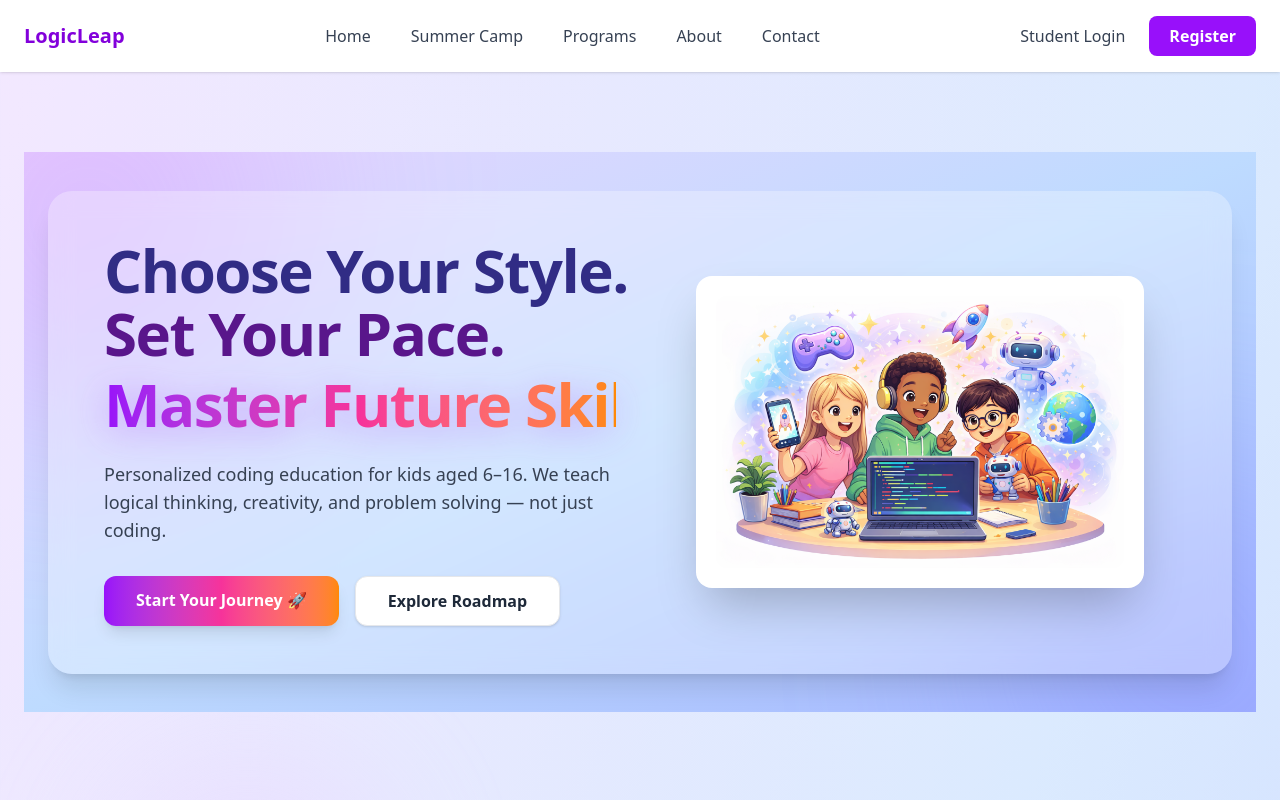
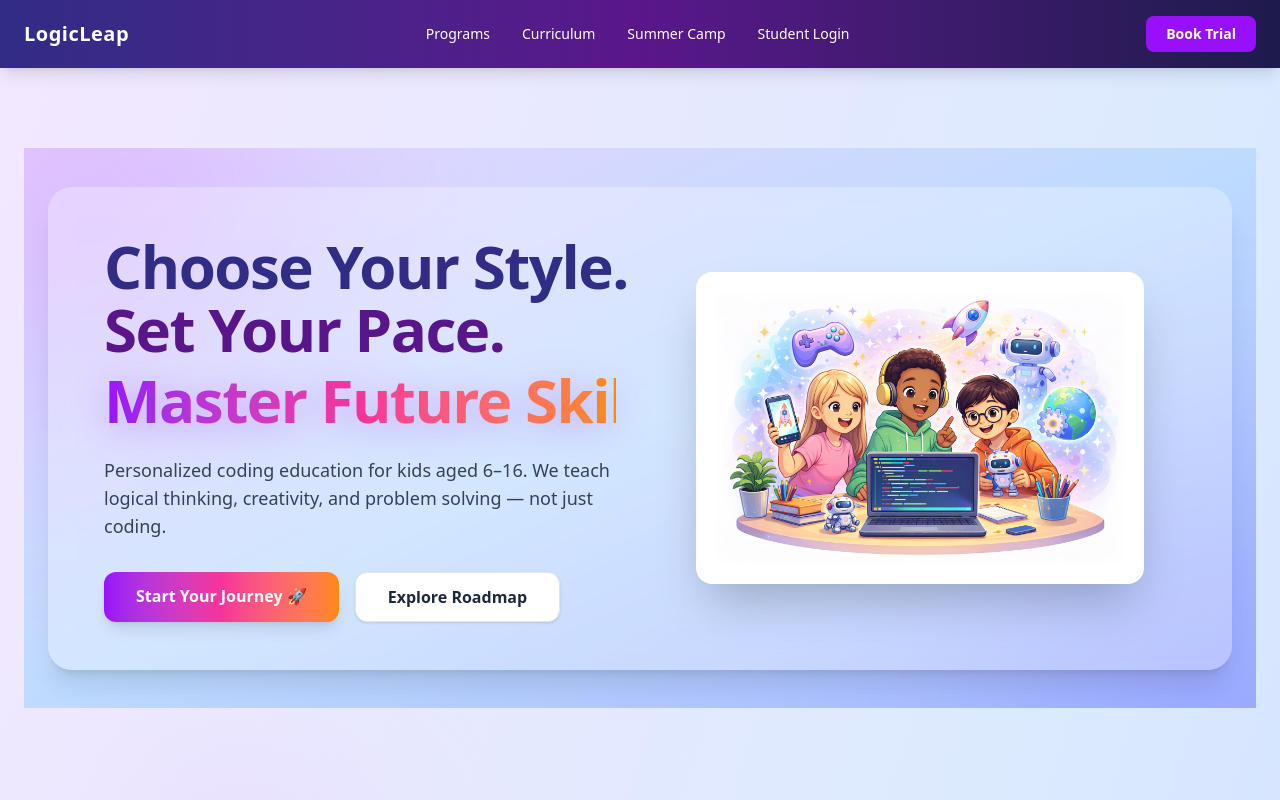
Before and after one commit to srushteesingh/logicleap-platform, a Next.js app: page / in a window 1280 px wide. Shown: the top 800 px of the page. Built offline with nearby package versions, Linux system fonts and the light colour scheme.

Commit message:
update header

```diff
--- a/app/layout.tsx
+++ b/app/layout.tsx
@@ -31,61 +31,43 @@ export default function RootLayout({
     <html lang="en">
       <body className="bg-gradient-to-br from-purple-100 via-blue-100 to-indigo-200">
         {/* HEADER */}
-        <header className="w-full bg-white shadow-sm sticky top-0 z-50">
-          <div className="max-w-7xl mx-auto px-6 py-4 flex items-center justify-between">
+        <header className="sticky top-0 z-50 bg-gradient-to-r from-indigo-900 via-purple-900 to-indigo-950 text-white shadow-lg">
+          <div className="max-w-7xl mx-auto flex items-center justify-between px-6 py-4">
             {/* Logo */}
-            <Link href="/" className="text-xl font-bold text-purple-700">
-              LogicLeap
-            </Link>
+            <div className="text-xl font-bold tracking-wide">LogicLeap</div>
 
             {/* Navigation */}
-            <nav className="hidden md:flex items-center gap-10 text-gray-700 font-medium">
-              <Link href="/" className="hover:text-purple-600 transition">
-                Home
-              </Link>
+            <nav className="flex gap-8 text-sm font-medium">
+              <a
+                href="#learning-paths"
+                className="hover:text-purple-300 transition"
+              >
+                Programs
+              </a>
 
-              <Link
+              <a href="#roadmap" className="hover:text-purple-300 transition">
+                Curriculum
+              </a>
+
+              <a
                 href="/summer-camp"
-                className="hover:text-purple-600 transition"
+                className="hover:text-purple-300 transition"
               >
                 Summer Camp
-              </Link>
+              </a>
 
-              <Link
-                href="/programs"
-                className="hover:text-purple-600 transition"
-              >
-                Programs
-              </Link>
-
-              <Link href="/about" className="hover:text-purple-600 transition">
-                About
-              </Link>
-
-              <Link
-                href="/contact"
-                className="hover:text-purple-600 transition"
-              >
-                Contact
-              </Link>
+              <a href="#" className="hover:text-purple-300 transition">
+                Student Login
+              </a>
             </nav>
 
-            {/* Right Side Actions */}
-            <div className="flex items-center gap-6">
-              <Link
-                href="/student-login"
-                className="text-gray-700 font-medium hover:text-purple-600 transition"
-              >
-                Student Login
-              </Link>
-
-              <Link
-                href="/summer-camp"
-                className="bg-purple-600 hover:bg-purple-700 text-white px-5 py-2 rounded-lg font-semibold transition"
-              >
-                Register
-              </Link>
-            </div>
+            {/* CTA */}
+            <a
+              href="/summer-camp"
+              className="bg-purple-600 hover:bg-purple-700 px-5 py-2 rounded-lg text-sm font-semibold transition"
+            >
+              Book Trial
+            </a>
           </div>
         </header>
 
```
